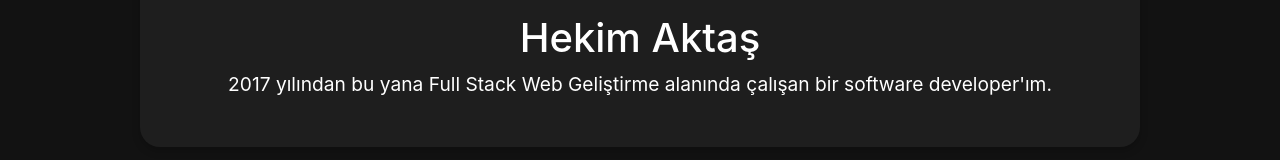
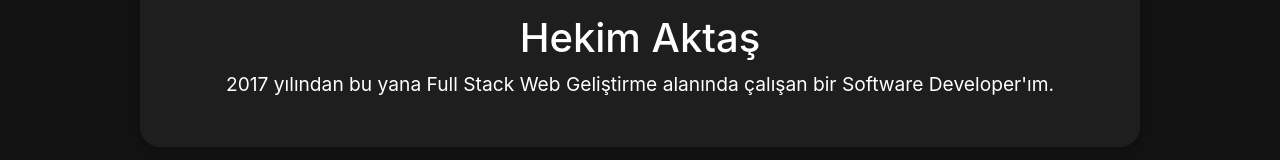
Before and after one commit to aktashekimcan/hekimcan-website-3, a Next.js app: page /about in a window 1280 px wide. Shown: the part 288-448 px from the top of the page. Built offline with nearby package versions, Linux system fonts and the light colour scheme.

Commit message:
Updated about.tsx

```diff
--- a/pages/about.tsx
+++ b/pages/about.tsx
@@ -72,7 +72,7 @@ const About = () => {
           <h1>Hekim Aktaş</h1>
           <p>
             2017 yılından bu yana Full Stack Web Geliştirme alanında çalışan bir
-            software developer'ım.
+            Software Developer&apos;ım.
           </p>
         </Card>
         <Card>
```
